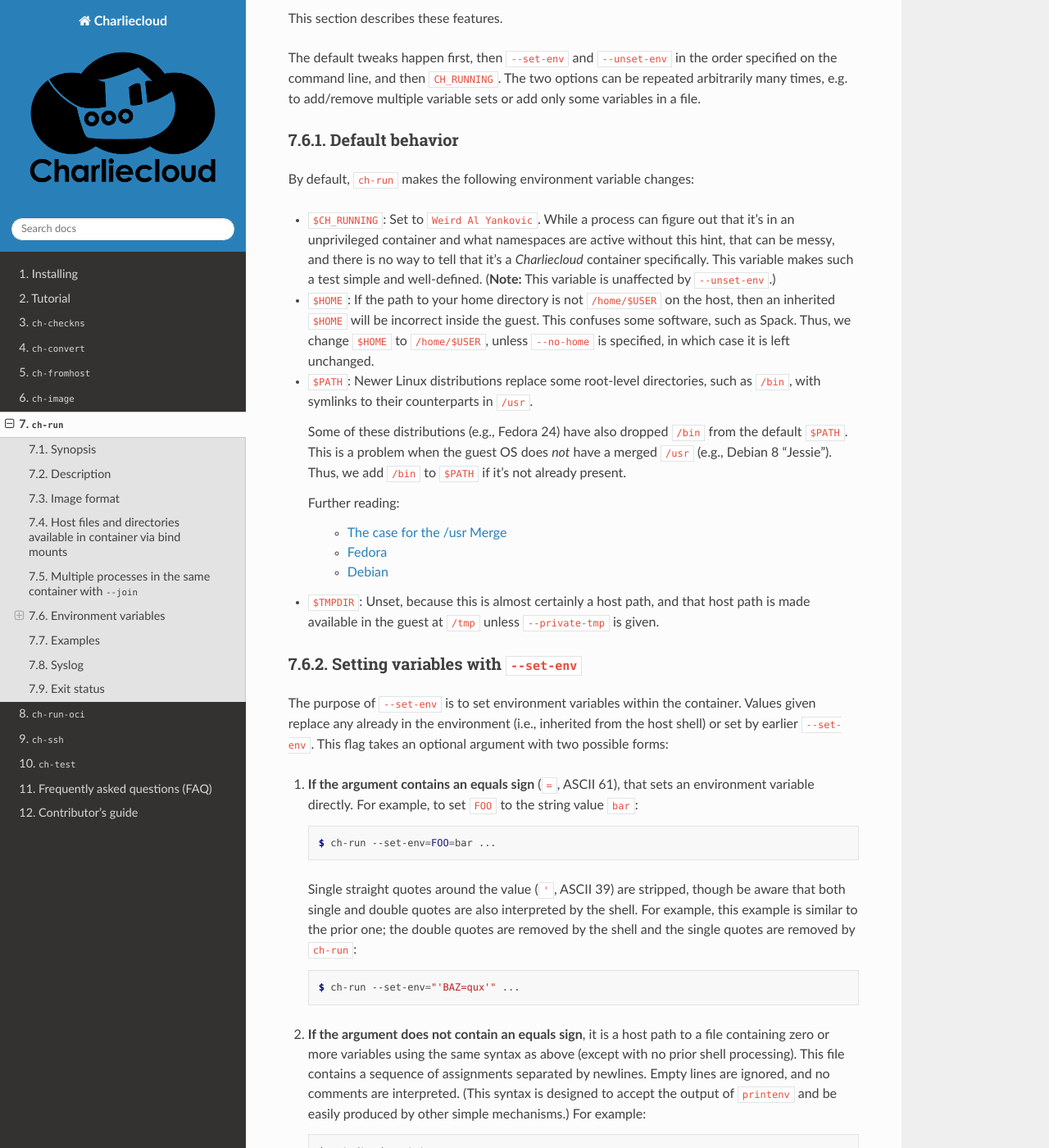
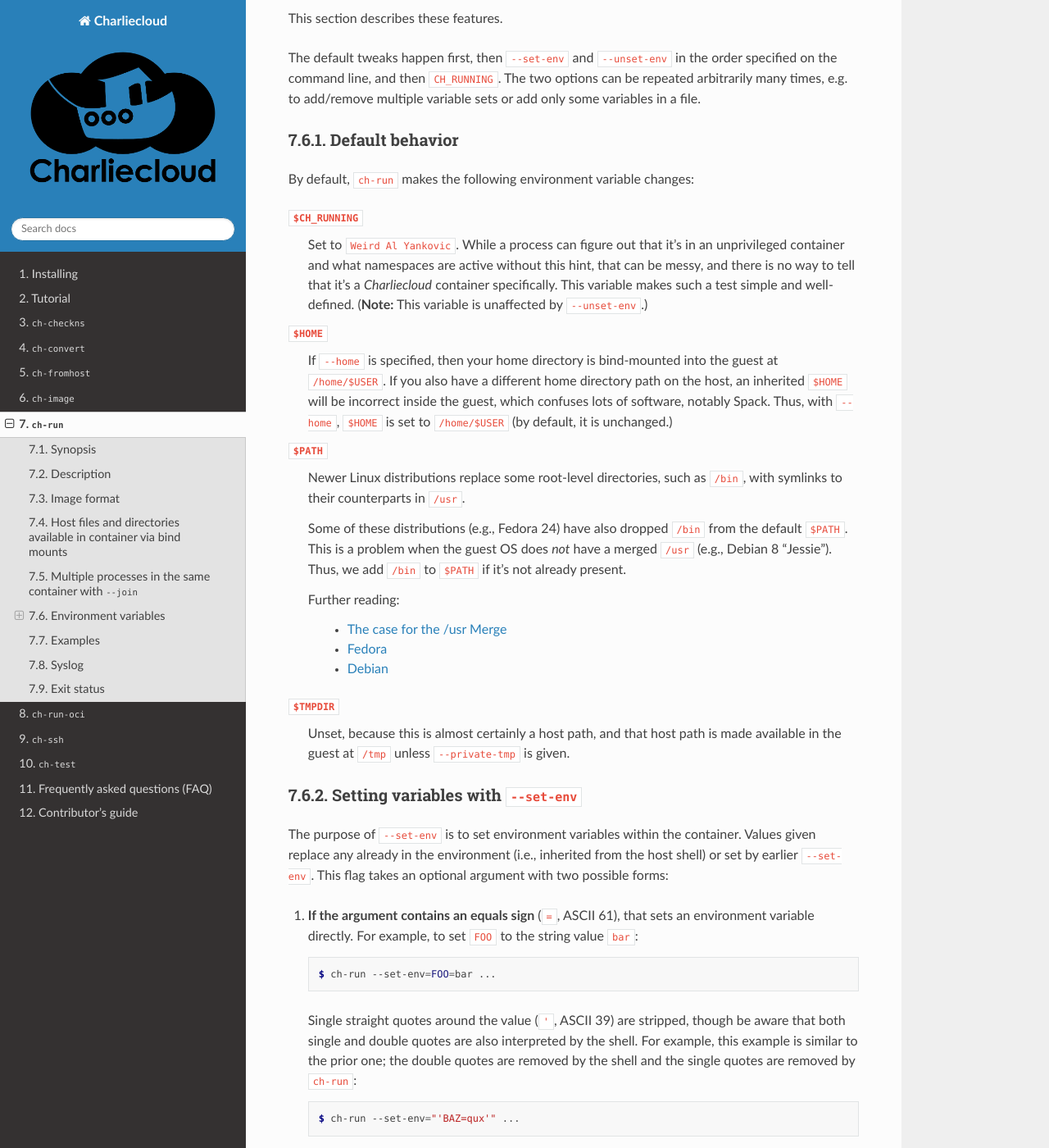
Before and after one commit to hpc/charliecloud, a Sphinx documentation site: the page built from doc/ch-run.rst, in a window 1280 px wide and 1400 px high, scrolled down 6015 px. Shown: the whole window at 82% size. Built offline with Sphinx 7.4.7 and the Read the Docs theme 2.0.0, drawn with Linux system fonts in a browser that asks for light colours; the version number could not be read and is left out; some of the changed text lies outside the part shown.

Commit message:
PR #1506: don’t mount /home by default

```diff
--- a/doc/ch-image.rst
+++ b/doc/ch-image.rst
@@ -505,7 +505,7 @@
 Description
 -----------
 
-Uses :code:`ch-run -w -u0 -g0 --no-home --no-passwd` to execute :code:`RUN`
+Uses :code:`ch-run -w -u0 -g0 --no-passwd` to execute :code:`RUN`
 instructions. Note that :code:`FROM` implicitly pulls the base image if
 needed, so you may want to read about the :code:`pull` subcommand below as
 well.
--- a/doc/ch-run.rst
+++ b/doc/ch-run.rst
@@ -60,6 +60,13 @@
   :code:`-g`, :code:`--gid=GID`
     Run as group :code:`GID` within container.
 
+  :code:`--home`
+    Bind-mount your host home directory (i.e., :code:`$HOME`) at guest
+    :code:`/home/$USER`. This is accomplished by over-mounting a new
+    :code:`tmpfs` at :code:`/home`, which hides any image content under that
+    path. By default, neither of these things happens and the image’s
+    :code:`/home` is exposed unaltered.
+
   :code:`-j`, :code:`--join`
     Use the same container (namespaces) as peer :code:`ch-run` invocations.
 
@@ -78,13 +85,6 @@
     Use :code:`DIR` for the SquashFS mount point, which must already exist. If
     not specified, the default is :code:`/var/tmp/$USER.ch/mnt`, which *will*
     be created if needed.
-
-  :code:`--no-home`
-    By default, your host home directory (i.e., :code:`$HOME`) is bind-mounted
-    at guest :code:`/home/$USER`. This is accomplished by mounting a new
-    :code:`tmpfs` at :code:`/home`, which hides any image content under that
-    path. If this is specified, neither of these things happens and the
-    image’s :code:`/home` is exposed unaltered.
 
   :code:`--no-passwd`
     By default, temporary :code:`/etc/passwd` and :code:`/etc/group` files are
@@ -329,22 +329,25 @@
 
 By default, :code:`ch-run` makes the following environment variable changes:
 
-* :code:`$CH_RUNNING`: Set to :code:`Weird Al Yankovic`. While a process can
-  figure out that it’s in an unprivileged container and what namespaces are
-  active without this hint, that can be messy, and there is no way to tell
-  that it’s a *Charliecloud* container specifically. This variable makes such
-  a test simple and well-defined. (**Note:** This variable is unaffected by
+:code:`$CH_RUNNING`
+  Set to :code:`Weird Al Yankovic`. While a process can figure out that it’s
+  in an unprivileged container and what namespaces are active without this
+  hint, that can be messy, and there is no way to tell that it’s a
+  *Charliecloud* container specifically. This variable makes such a test
+  simple and well-defined. (**Note:** This variable is unaffected by
   :code:`--unset-env`.)
 
-* :code:`$HOME`: If the path to your home directory is not :code:`/home/$USER`
-  on the host, then an inherited :code:`$HOME` will be incorrect inside the
-  guest. This confuses some software, such as Spack. Thus, we change
-  :code:`$HOME` to :code:`/home/$USER`, unless :code:`--no-home` is specified,
-  in which case it is left unchanged.
+:code:`$HOME`
+  If :code:`--home` is specified, then your home directory is bind-mounted
+  into the guest at :code:`/home/$USER`. If you also have a different home
+  directory path on the host, an inherited :code:`$HOME` will be incorrect
+  inside the guest, which confuses lots of software, notably Spack. Thus, with
+  :code:`--home`, :code:`$HOME` is set to :code:`/home/$USER` (by default, it
+  is unchanged.)
 
-* :code:`$PATH`: Newer Linux distributions replace some root-level
-  directories, such as :code:`/bin`, with symlinks to their counterparts in
-  :code:`/usr`.
+:code:`$PATH`
+  Newer Linux distributions replace some root-level directories, such as
+  :code:`/bin`, with symlinks to their counterparts in :code:`/usr`.
 
   Some of these distributions (e.g., Fedora 24) have also dropped :code:`/bin`
   from the default :code:`$PATH`. This is a problem when the guest OS does
@@ -357,9 +360,10 @@
     * `Fedora <https://fedoraproject.org/wiki/Features/UsrMove>`_
     * `Debian <https://wiki.debian.org/UsrMerge>`_
 
-* :code:`$TMPDIR`: Unset, because this is almost certainly a host path, and
-  that host path is made available in the guest at :code:`/tmp` unless
-  :code:`--private-tmp` is given.
+:code:`$TMPDIR`
+  Unset, because this is almost certainly a host path, and that host path is
+  made available in the guest at :code:`/tmp` unless :code:`--private-tmp` is
+  given.
 
 Setting variables with :code:`--set-env`
 ----------------------------------------
```
Also changed, not shown: 7 other files.
